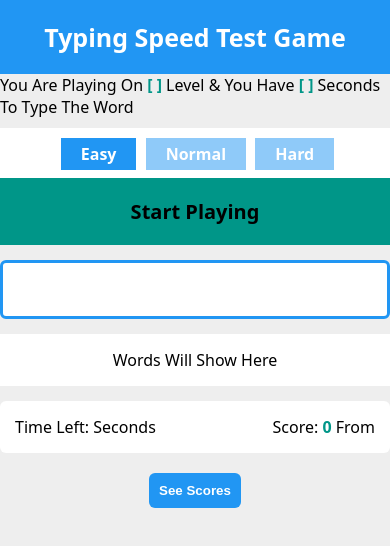
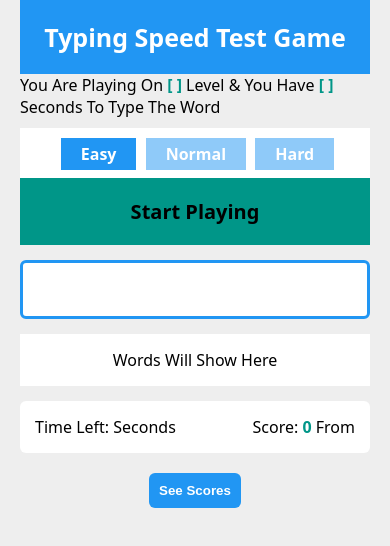
Before and after one commit to OmarAlrifaee/js-typing-speed-quiz, a plain HTML site: page index.html in a window 390 px wide. Drawn offline with Linux system fonts and the light colour scheme.

Commit message:
made it responcive

```diff
--- a/style.css
+++ b/style.css
@@ -15,6 +15,11 @@ body {
 .game {
   background-color: #eee;
   min-height: 100vh;
+}
+@media screen and (max-width: 767px) {
+  .game {
+    padding: 0 20px;
+  }
 }
 
 .game-on-score-button-click::after {
```
